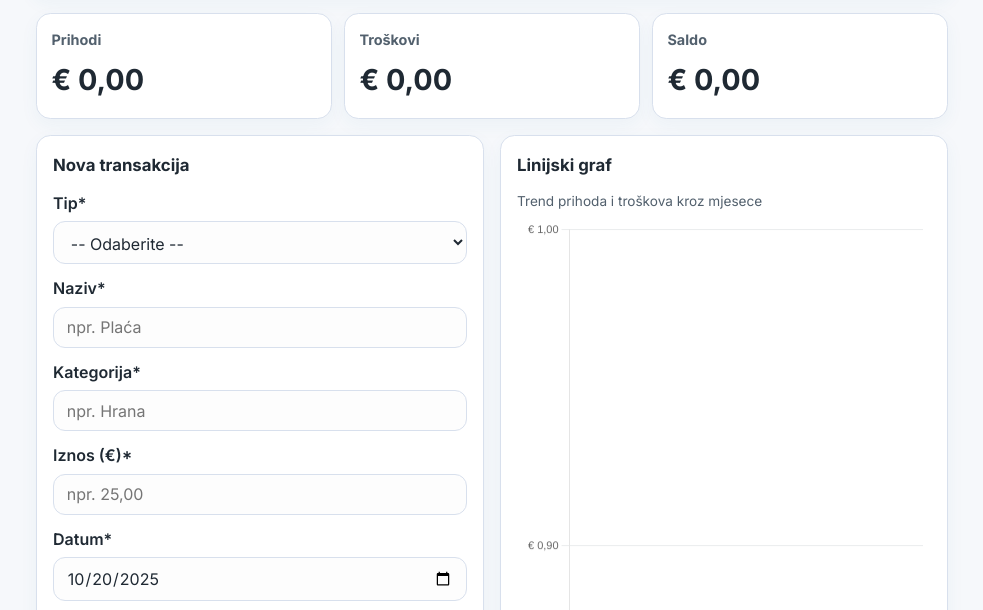
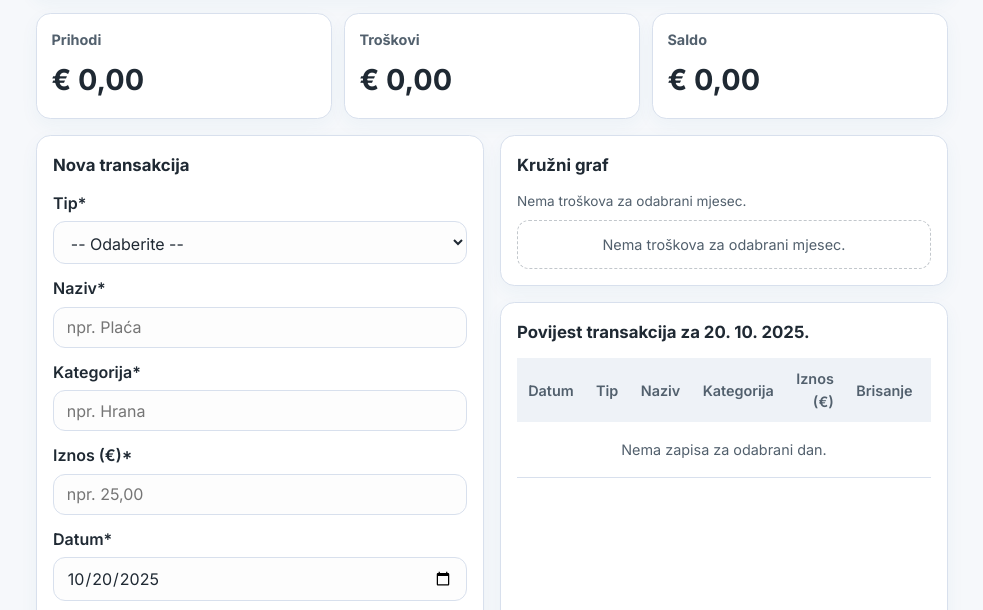
Before and after one commit to Le10n/Projekti-2025, a plain HTML site: page index.html in a window 1280 px wide. Shown: the part 137-747 px from the top of the page, without its empty margins (148-1131 px from the left). Drawn offline with nearby package versions, Linux system fonts and the light colour scheme.

Commit message:
Replace trend line chart with expense doughnut

```diff
--- a/assets/css/styles.css
+++ b/assets/css/styles.css
@@ -275,11 +275,21 @@ textarea:focus {
 .chart-area canvas {
     width: 100%;
     height: 200px;
+    display: block;
 }
 
 .chart-description {
     font-size: 0.85rem;
     color: var(--color-text-light);
+}
+
+.chart-empty {
+    font-size: 0.9rem;
+    color: var(--color-text-light);
+    text-align: center;
+    padding: 0.75rem 0;
+    border: 1px dashed rgba(82, 96, 109, 0.35);
+    border-radius: 0.75rem;
 }
 
 .table-wrapper {
--- a/assets/js/app.js
+++ b/assets/js/app.js
@@ -18,10 +18,13 @@ const summaryExpense = document.getElementById('summary-expense');
 const summaryBalance = document.getElementById('summary-balance');
 const dateField = document.getElementById('date');
 const transactionsTitle = document.getElementById('transactions-title');
+const chartCanvas = document.getElementById('category-chart');
+const chartDescription = document.getElementById('chart-description');
+const chartEmptyMessage = document.getElementById('chart-empty');
 
 let currentState = STATE.IDLE;
 let deleteTarget = null;
-let trendChart;
+let categoryChart;
 
 window.addEventListener('DOMContentLoaded', () => {
     initialiseMonthSelector();
@@ -197,7 +200,7 @@ function renderAll() {
     renderSummary(transactions);
     updateTransactionsTitle(dateField.value);
     renderTable(transactions, dateField.value);
-    renderTrendChart(data, monthKey);
+    renderCategoryChart(data, monthKey);
 }
 
 function updateTransactionsTitle(selectedDate) {
@@ -258,44 +261,60 @@ function renderTable(transactions, filterDate) {
     });
 }
 
-function renderTrendChart(data, activeMonth) {
-    const months = Array.from(new Set([...Object.keys(data), activeMonth].filter(Boolean))).sort();
-    if (months.length === 0) {
-        months.push(formatMonth(new Date()));
-    }
-    const labels = months.map(month => formatMonthLabel(month));
-    const incomeValues = months.map(month => (data[month] ?? [])
-        .filter(t => t.type === 'income')
-        .reduce((sum, t) => sum + Number(t.amount || 0), 0));
-    const expenseValues = months.map(month => (data[month] ?? [])
-        .filter(t => t.type === 'expense')
-        .reduce((sum, t) => sum + Number(t.amount || 0), 0));
+function renderCategoryChart(data, activeMonth) {
+    if (!chartCanvas) return;
 
-    if (trendChart) {
-        trendChart.destroy();
+    const monthTransactions = data[activeMonth] ?? [];
+    const expenseTotals = monthTransactions
+        .filter(transaction => transaction.type === 'expense')
+        .reduce((accumulator, transaction) => {
+            const category = transaction.category || 'Nerazvrstano';
+            const amount = Number(transaction.amount || 0);
+            accumulator.set(category, (accumulator.get(category) || 0) + amount);
+            return accumulator;
+        }, new Map());
+
+    const labels = Array.from(expenseTotals.keys());
+    const values = Array.from(expenseTotals.values());
+    const total = values.reduce((sum, value) => sum + value, 0);
+
+    if (categoryChart) {
+        categoryChart.destroy();
+        categoryChart = null;
     }
 
-    const ctx = document.getElementById('trend-chart');
-    trendChart = new Chart(ctx, {
-        type: 'line',
+    if (!labels.length || total <= 0) {
+        chartCanvas.style.display = 'none';
+        if (chartEmptyMessage) {
+            chartEmptyMessage.hidden = false;
+        }
+        if (chartDescription) {
+            chartDescription.textContent = 'Nema troškova za odabrani mjesec.';
+        }
+        return;
+    }
+
+    chartCanvas.style.display = 'block';
+    if (chartEmptyMessage) {
+        chartEmptyMessage.hidden = true;
+    }
+    if (chartDescription) {
+        chartDescription.textContent = 'Potrošnja po kategorijama u odabranom mjesecu';
+    }
+
+    const colors = generateCategoryColors(labels.length);
+
+    categoryChart = new Chart(chartCanvas, {
+        type: 'doughnut',
         data: {
             labels,
             datasets: [
                 {
-                    label: 'Prihodi',
-                    data: incomeValues,
-                    borderColor: '#047857',
-                    backgroundColor: 'rgba(4, 120, 87, 0.15)',
-                    tension: 0.35,
-                    fill: true
-                },
-                {
-                    label: 'Troškovi',
-                    data: expenseValues,
-                    borderColor: '#c0392b',
-                    backgroundColor: 'rgba(192, 57, 43, 0.1)',
-                    tension: 0.35,
-                    fill: true
+                    data: values,
+                    backgroundColor: colors,
+                    borderColor: '#ffffff',
+                    borderWidth: 2,
+                    hoverOffset: 6
                 }
             ]
         },
@@ -305,47 +324,11 @@ function renderTrendChart(data, activeMonth) {
             layout: {
                 padding: 8
             },
-            elements: {
-                line: {
-                    borderWidth: 2
-                },
-                point: {
-                    radius: 3,
-                    hoverRadius: 5
-                }
-            },
-            interaction: {
-                intersect: false,
-                mode: 'nearest'
-            },
-            scales: {
-                y: {
-                    beginAtZero: true,
-                    grid: {
-                        color: 'rgba(82, 96, 109, 0.12)'
-                    },
-                    ticks: {
-                        callback: value => formatCurrency(Number(value)),
-                        font: {
-                            size: 11
-                        }
-                    }
-                },
-                x: {
-                    grid: {
-                        display: false
-                    },
-                    ticks: {
-                        font: {
-                            size: 11
-                        }
-                    }
-                }
-            },
             plugins: {
                 legend: {
                     position: 'bottom',
                     labels: {
+                        boxWidth: 14,
                         font: {
                             family: getComputedStyle(document.body).fontFamily,
                             size: 11
@@ -354,12 +337,39 @@ function renderTrendChart(data, activeMonth) {
                 },
                 tooltip: {
                     callbacks: {
-                        label: context => `${context.dataset.label}: ${formatCurrency(context.parsed.y)}`
+                        label: context => {
+                            const label = context.label || '';
+                            const value = Number(context.parsed || 0);
+                            const percentage = total > 0 ? ((value / total) * 100).toFixed(1) : '0.0';
+                            return `${label}: ${formatCurrency(value)} (${percentage}%)`;
+                        }
                     }
                 }
-            }
+            },
+            cutout: '58%'
         }
     });
+}
+
+function generateCategoryColors(count) {
+    const palette = [
+        '#1e6f9f',
+        '#0f766e',
+        '#c0392b',
+        '#b7791f',
+        '#4c1d95',
+        '#0f172a',
+        '#16a34a',
+        '#be123c',
+        '#0284c7',
+        '#f97316'
+    ];
+
+    const colors = [];
+    for (let index = 0; index < count; index += 1) {
+        colors.push(palette[index % palette.length]);
+    }
+    return colors;
 }
 
 function loadData() {
@@ -439,15 +449,6 @@ function formatDisplayDate(value) {
     });
 }
 
-function formatMonthLabel(monthKey) {
-    const [year, month] = monthKey.split('-').map(Number);
-    const date = new Date(year, month - 1, 1);
-    if (Number.isNaN(date.getTime())) {
-        return monthKey;
-    }
-    return date.toLocaleDateString('hr-HR', { month: 'short', year: 'numeric' });
-}
-
 function escapeHtml(str = '') {
     return String(str).replace(/[&<>"]+/g, c => ({
         '&': '&amp;',
--- a/index.html
+++ b/index.html
@@ -97,11 +97,12 @@
             <div class="column column-right">
                 <section class="card chart-card" aria-labelledby="charts-title">
                     <div class="card-header">
-                        <h2 id="charts-title">Linijski graf</h2>
+                        <h2 id="charts-title">Kružni graf</h2>
                     </div>
                     <div class="chart-area">
-                        <p class="chart-description">Trend prihoda i troškova kroz mjesece</p>
-                        <canvas id="trend-chart" aria-label="Trend prihoda i troškova" role="img"></canvas>
+                        <p id="chart-description" class="chart-description">Potrošnja po kategorijama u odabranom mjesecu</p>
+                        <canvas id="category-chart" aria-label="Potrošnja po kategorijama" role="img"></canvas>
+                        <p id="chart-empty" class="chart-empty" hidden>Nema troškova za odabrani mjesec.</p>
                     </div>
                 </section>
 
```
